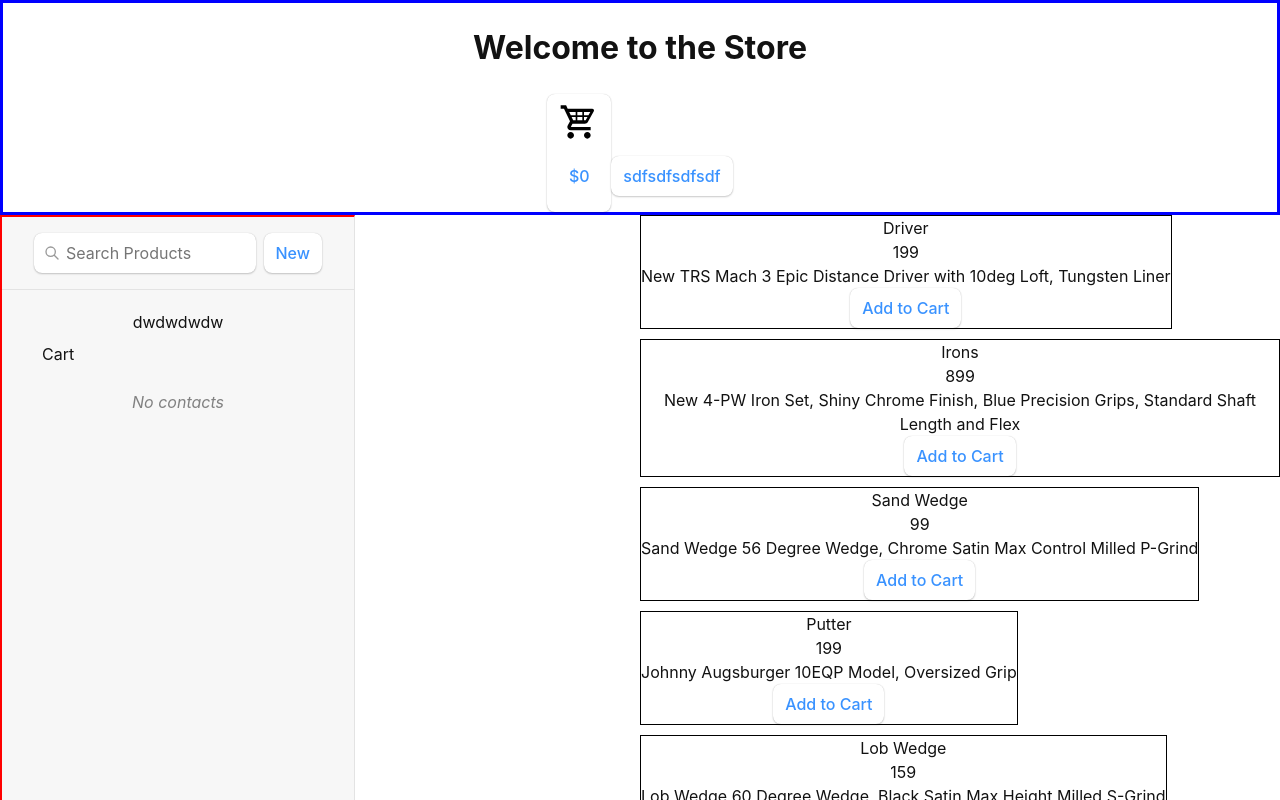
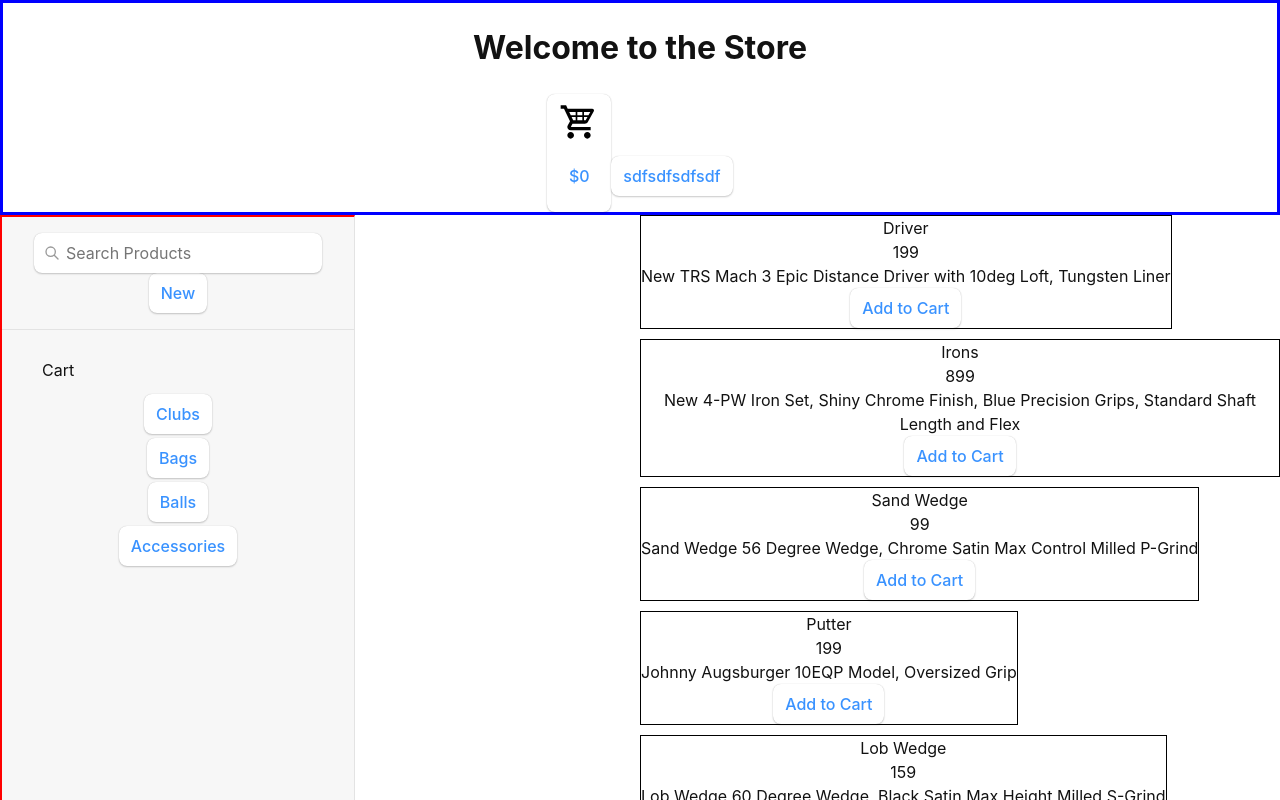
Before and after one commit to jaugs/shopping_cart, a React (Create React App) app: page / in a window 1280 px wide. Shown: the top 800 px of the page. Built offline with nearby package versions, Linux system fonts and the light colour scheme.

Commit message:
added filter by category

```diff
--- a/src/App.js
+++ b/src/App.js
@@ -1,14 +1,15 @@
 import './App.css';
 import { useState } from 'react';
-import { Link, Form, useNavigate } from "react-router-dom";
+import { Link, useNavigate } from "react-router-dom";
 //import Cart from './components/cart';
-//import { getContacts, createContact } from "./contacts";
 import products from './products'
 import Home from './components/home';
 import shoppingCart from './images/cart.svg';
 
 
 function App() {
+
+  const [filteredProducts, setFilteredProducts] = useState(products)
 
   const [totalPrice, setTotalPrice] = useState(0)
 
@@ -48,6 +49,15 @@ function findprops() {
   console.log(price)
 }
 
+function handleFilter(e) {
+  let newFilter = e.target.innerText
+  console.log(newFilter)
+  console.log(typeof(e.target.innerText))
+  let newProducts = products.filter(item => item.category === newFilter)
+  console.log(newProducts)
+  setFilteredProducts(newProducts)
+
+}
 
   return (
     <div className="App">
@@ -65,7 +75,6 @@ function findprops() {
       <button onClick={() =>
         navigate('/cart', {state: {cartInfo: cartItems}})} className='cartButton' >
         <img src={shoppingCart} className="cartIcon" alt="shopping cart" />
-
         <p>${totalPrice}</p>
       </button>
 
@@ -73,7 +82,7 @@ function findprops() {
       </header>
 
       <div id="sidebar">
-        <h1>Shossp Sidebar</h1>
+        <h1>Search and Filter</h1>
         <div>
           <form id="search-form" role="search">
             <input
@@ -92,36 +101,39 @@ function findprops() {
               className="sr-only"
               aria-live="polite"
             ></div>
+             <button type="submit">New</button>
           </form>
-          <Form method="post">
-            <button type="submit">New</button>
-          </Form>
+
         </div>
         <nav>
           <ul>
-                <li >dwdwdwdw
+            <li >
               <Link to={`Cart`}>
               Cart
               </Link>
             </li>
             <li>
-            {products.name}
+              <button className="linkButton" onClick={handleFilter}>Clubs</button>
+            </li>
+            <li>
+              <button className="linkButton" onClick={handleFilter}>Bags</button>
+            </li>
+            <li>
+              <button className="linkButton" onClick={handleFilter}>Balls</button>
+            </li>
+            <li>
+              <button className="linkButton" onClick={handleFilter}>Accessories</button>
             </li>
           </ul>
-
-            <p>
-              <i>No contacts</i>
-            </p>
-
         </nav>
       </div>
       <Home
       totalPrice = {totalPrice}
       setTotalPrice = {setTotalPrice}
-      products = {products}
       cartItems= {cartItems}
-      setcartItems = {setcartItems}>
-
+      setcartItems = {setcartItems}
+      products = {filteredProducts}
+      setFilteredProducts = {setFilteredProducts}>
       </Home>
 
 
```
Lines whose indentation alone changed are shown as unchanged.
